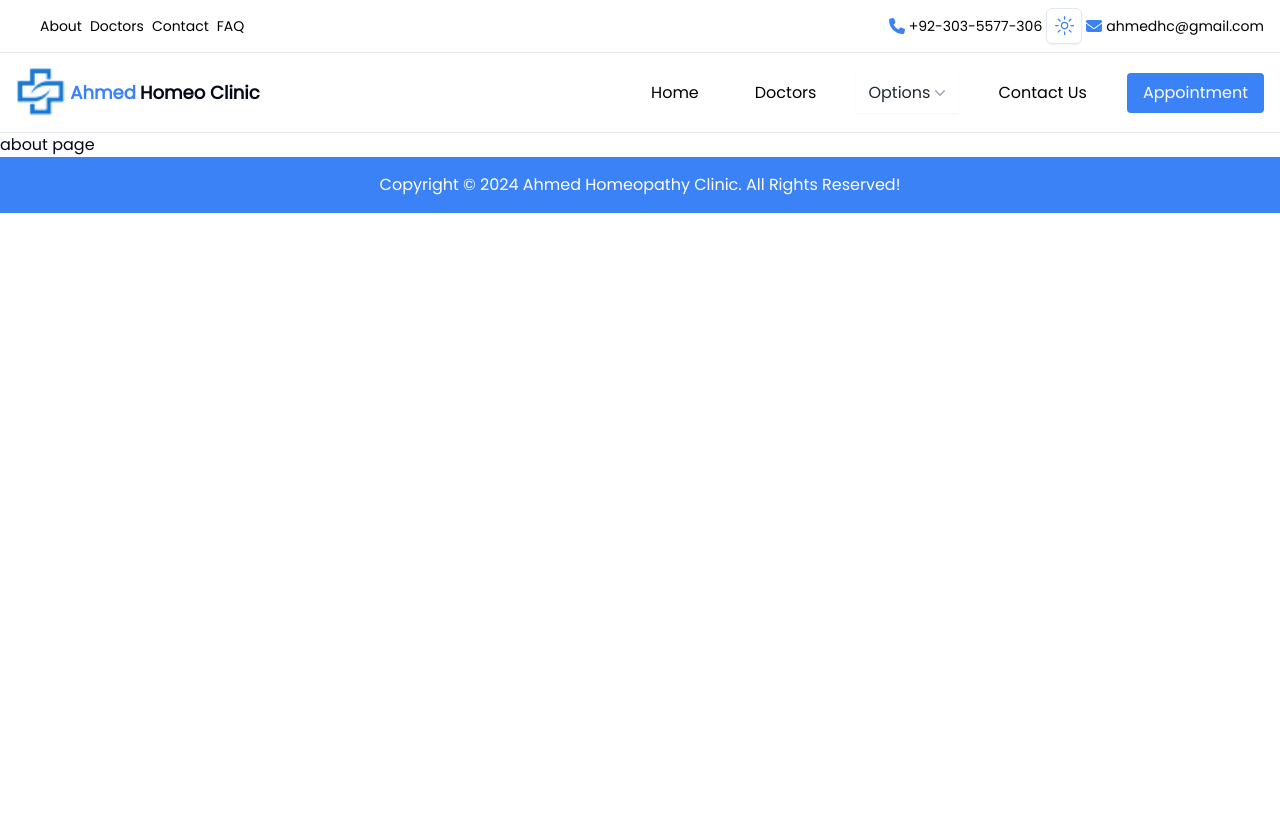
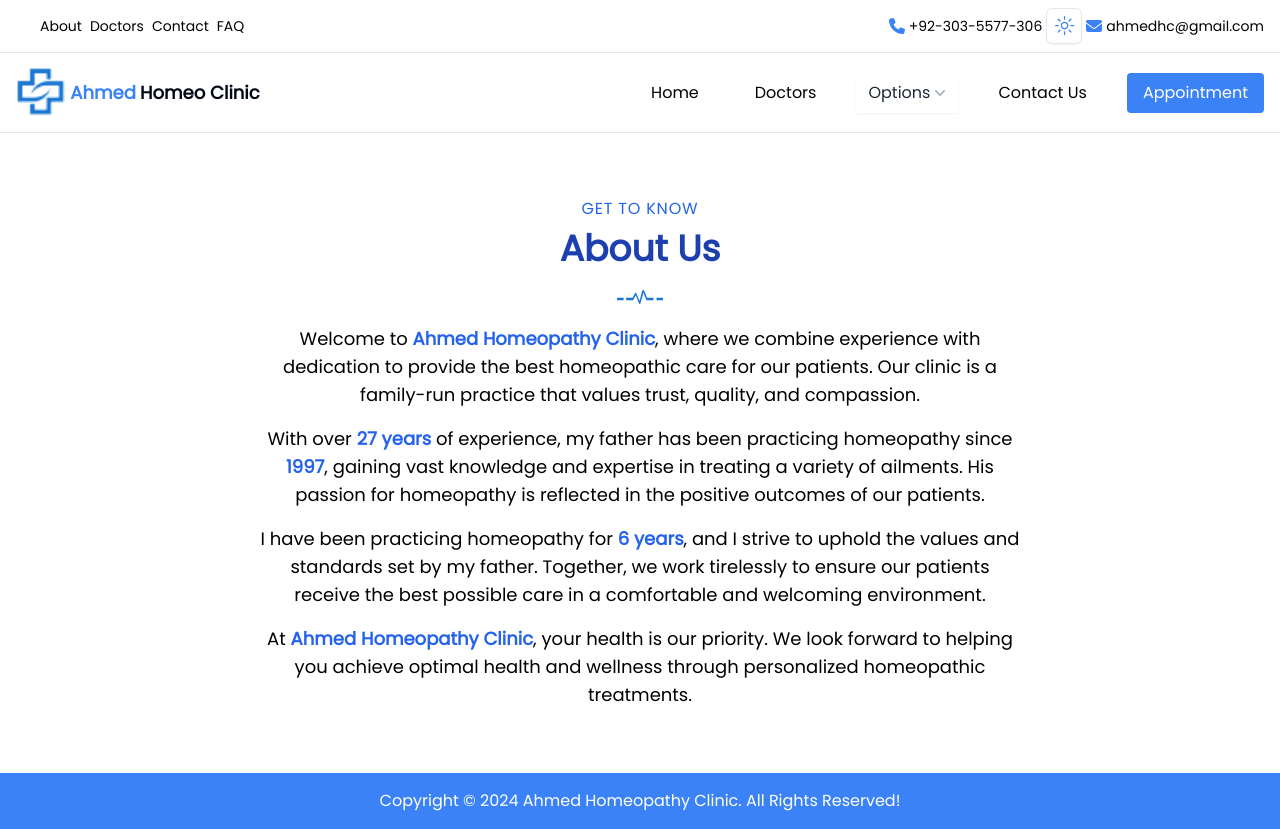
Before and after one commit to Dr-MAhmed/ahmedhc, a Next.js app: page /about in a window 1280 px wide. Before the commit the page ends 800 px from the top, so only its background shows below. Built offline with nearby package versions, Linux system fonts and the light colour scheme.

Commit message:
add about us page

```diff
--- a/app/about/page.jsx
+++ b/app/about/page.jsx
@@ -1,9 +1,34 @@
-import React from 'react'
+import React from "react";
 
-const page = () => {
+const AboutUs = () => {
   return (
-    <div>about page</div>
-  )
-}
+    <section className="min-h-[80vh] w-full dark:bg-gray-900 text-black dark:text-white flex flex-col items-center justify-center px-4 py-8">
+      <div className="max-w-3xl mx-auto text-center">
+        <h3 className="text-xs sm:text-base text-blue-600 dark:text-blue-300 uppercase mb-2 tracking-wider">
+          Get To Know
+        </h3>
+        <h2 className="text-2xl sm:text-4xl font-bold text-blue-800 dark:text-blue-400 mb-4">
+          About Us
+        </h2>
+        {/* Adding the image below the text */}
+        <div className="flex justify-center mb-2 sm:mb-4">
+          <img src="/beating.png" alt="Beating Heart" className="w-13 h-13 sm:w-13 sm:h-13" />
+        </div>
+        <p className="text-base md:text-lg mb-4 leading-relaxed">
+          Welcome to <span className="font-semibold text-blue-600 dark:text-blue-400">Ahmed Homeopathy Clinic</span>, where we combine experience with dedication to provide the best homeopathic care for our patients. Our clinic is a family-run practice that values trust, quality, and compassion.
+        </p>
+        <p className="text-base md:text-lg mb-4 leading-relaxed">
+          With over <span className="font-semibold text-blue-600 dark:text-blue-400">27 years</span> of experience, my father has been practicing homeopathy since <span className="font-semibold text-blue-600 dark:text-blue-400">1997</span>, gaining vast knowledge and expertise in treating a variety of ailments. His passion for homeopathy is reflected in the positive outcomes of our patients.
+        </p>
+        <p className="text-base md:text-lg mb-4 leading-relaxed">
+          I have been practicing homeopathy for <span className="font-semibold text-blue-600 dark:text-blue-400">6 years</span>, and I strive to uphold the values and standards set by my father. Together, we work tirelessly to ensure our patients receive the best possible care in a comfortable and welcoming environment.
+        </p>
+        <p className="text-base md:text-lg leading-relaxed">
+          At <span className="font-semibold text-blue-600 dark:text-blue-400">Ahmed Homeopathy Clinic</span>, your health is our priority. We look forward to helping you achieve optimal health and wellness through personalized homeopathic treatments.
+        </p>
+      </div>
+    </section>
+  );
+};
 
-export default page
+export default AboutUs;
```
